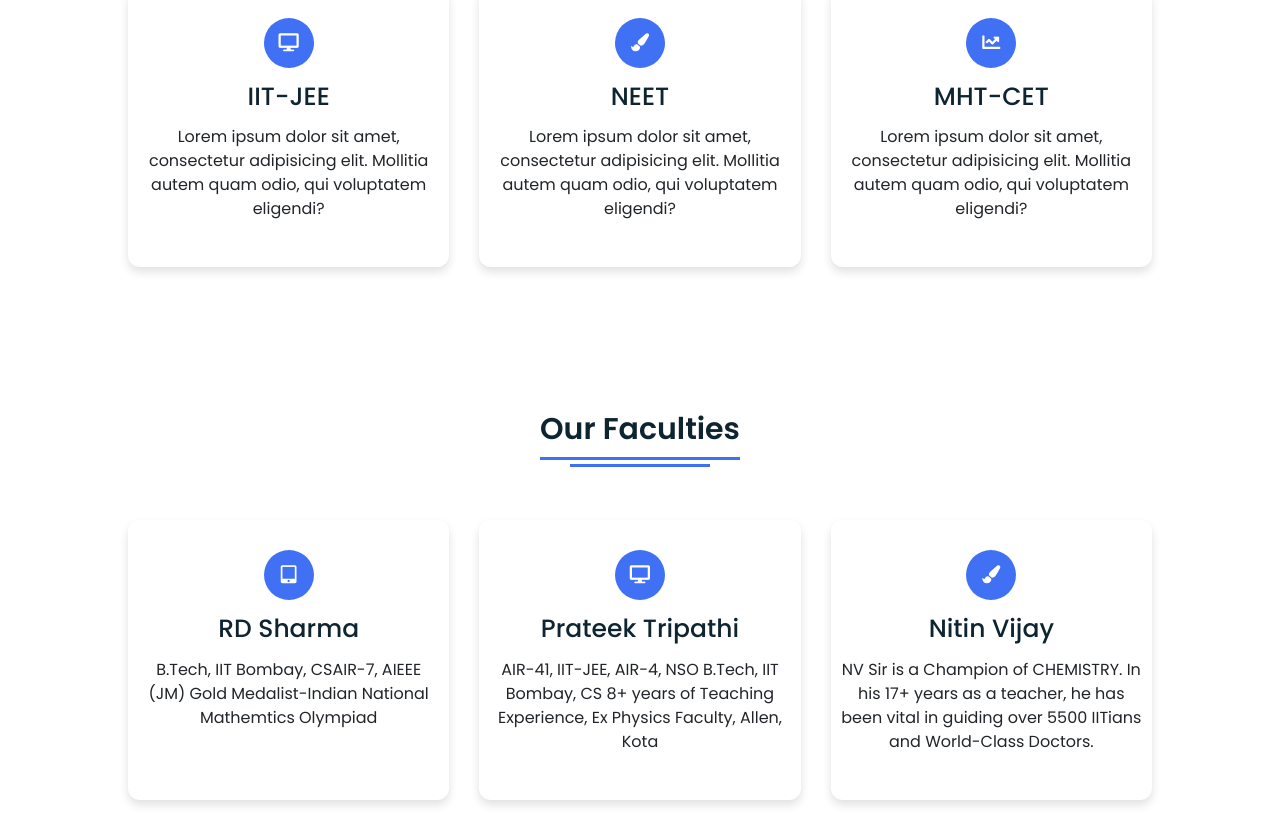
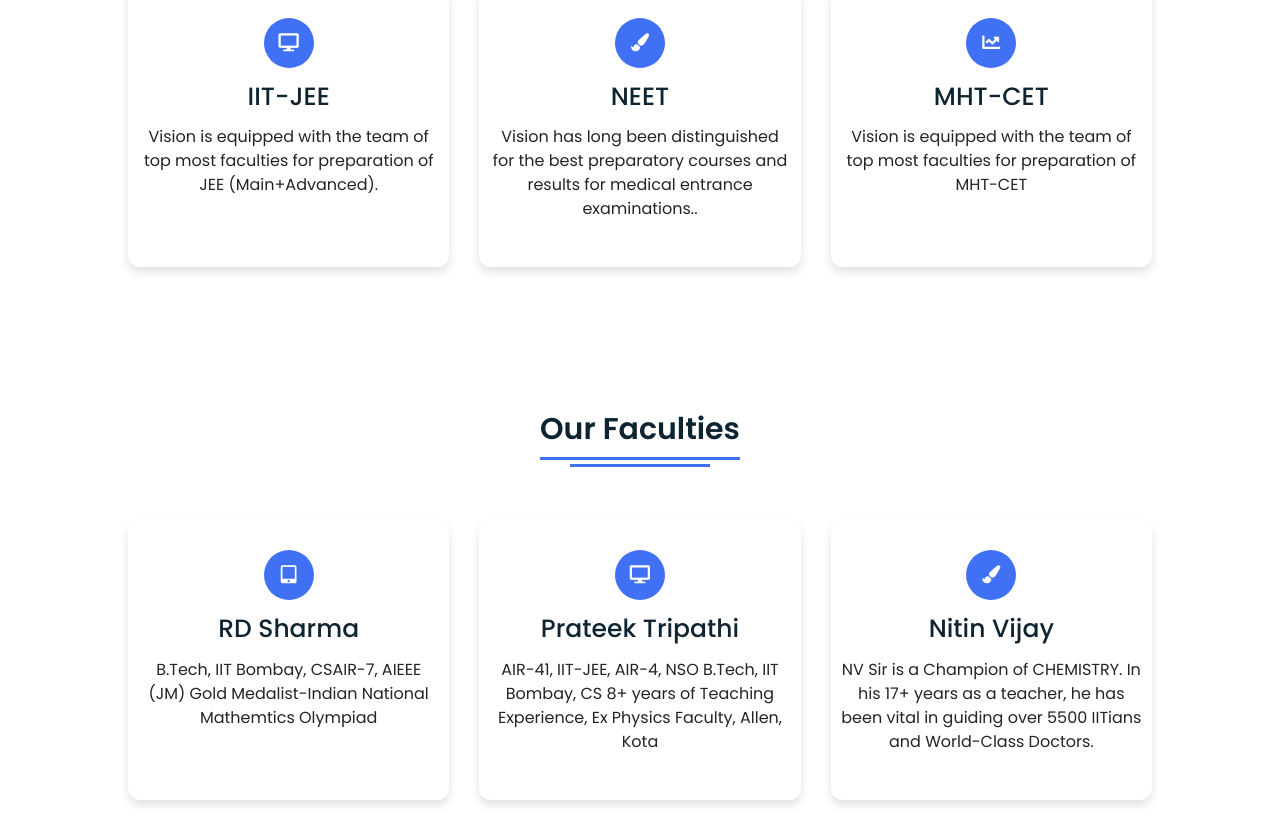
Before and after one commit to PrarthanaHadole/Myproject, a plain HTML site: page index.html in a window 1280 px wide. Shown: the part 2240-3077 px from the top of the page. Drawn offline with nearby package versions, Linux system fonts and the light colour scheme.

Commit message:
Update index.html

```diff
--- a/index.html
+++ b/index.html
@@ -130,21 +130,21 @@
               <i class="fas fa-desktop"></i>
             </div>
             <div class="topic">IIT-JEE</div>
-            <p>Lorem ipsum dolor sit amet, consectetur adipisicing elit. Mollitia autem quam odio, qui voluptatem eligendi?</p>
+            <p>Vision is equipped with the team of top most faculties for preparation of JEE (Main+Advanced).</p>
           </div>
           <div class="box">
             <div class="icon">
               <i class="fas fa-paint-brush"></i>
             </div>
             <div class="topic">NEET</div>
-            <p>Lorem ipsum dolor sit amet, consectetur adipisicing elit. Mollitia autem quam odio, qui voluptatem eligendi?</p>
+            <p>Vision  has long been distinguished for the best preparatory courses and results for medical entrance examinations..</p>
           </div>
           <div class="box">
             <div class="icon">
               <i class="fas fa-chart-line"></i>
             </div>
             <div class="topic">MHT-CET</div>
-            <p>Lorem ipsum dolor sit amet, consectetur adipisicing elit. Mollitia autem quam odio, qui voluptatem eligendi?</p>
+            <p>Vision is equipped with the team of top most faculties for preparation of MHT-CET</p>
           </div>
           </section>
         <!---fACULTY-->
```
